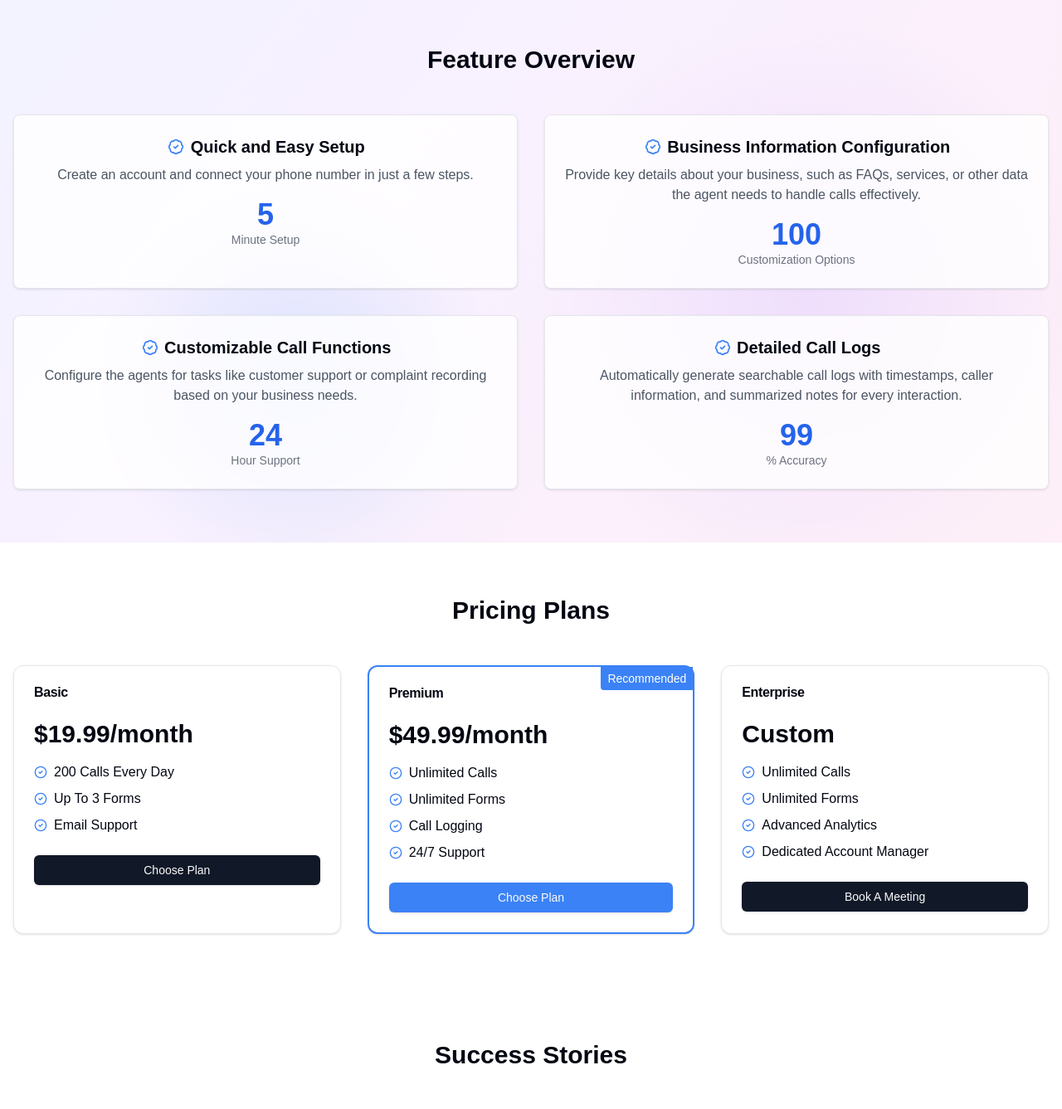
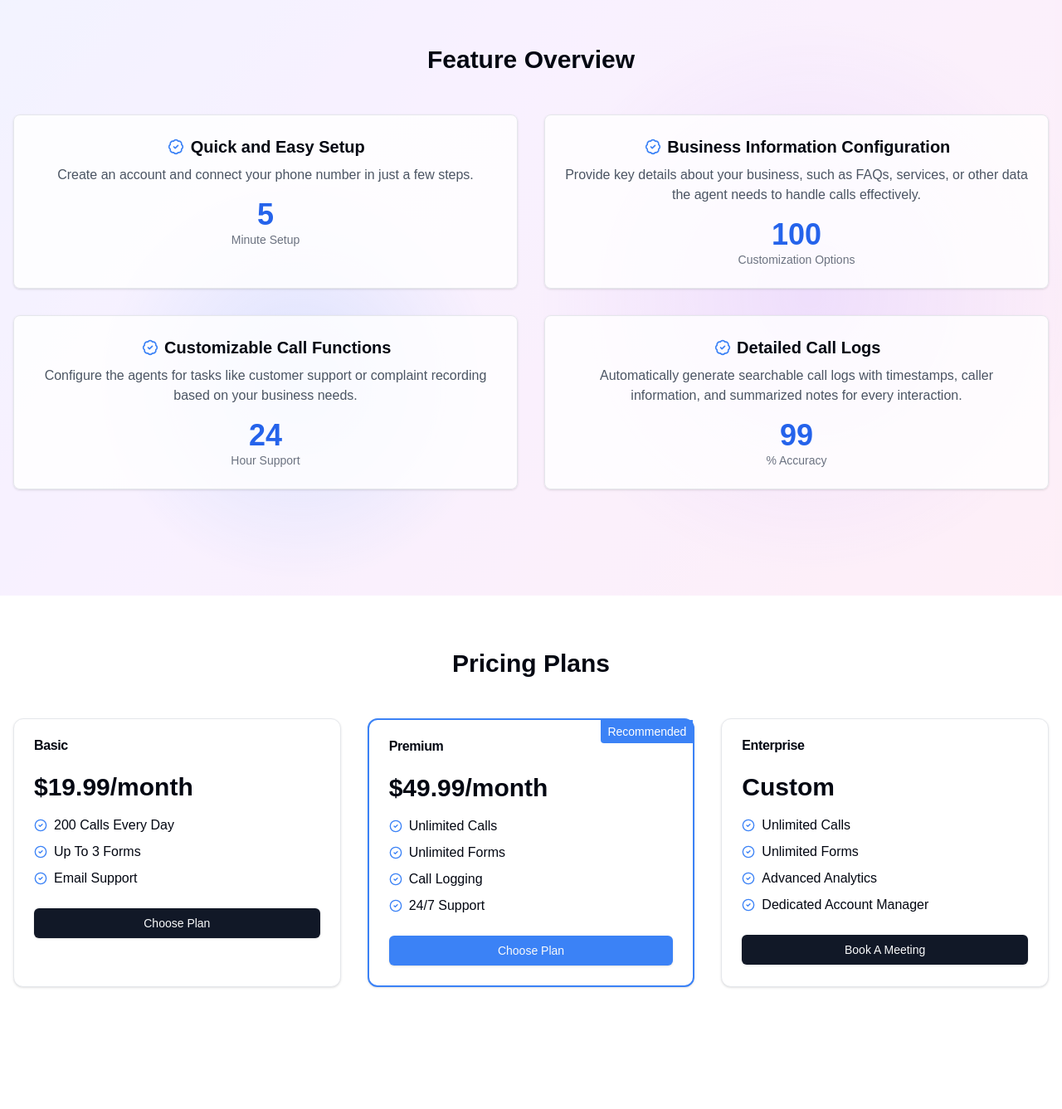
Before and after one commit to hexxt-git/call-center-ai-frontend, a Next.js app: page / in a window 1280 px wide. Shown: the part 810-2147 px from the top of the page at 83% size. Built offline with nearby package versions, Linux system fonts and the light colour scheme.

Commit message:
paddings

```diff
--- a/src/components/FeatureOverview.tsx
+++ b/src/components/FeatureOverview.tsx
@@ -72,7 +72,7 @@ function Counter({ value, label }: { value: number; label: string }) {
 
 export default function FeatureOverview() {
   return (
-    <section className="relative z-30 py-16">
+    <section className="relative z-30 py-16 pb-32">
       <div className="container mx-auto px-4">
         <h2 className="text-3xl font-bold text-center mb-12">
           Feature Overview
--- a/src/components/PricingPlans.tsx
+++ b/src/components/PricingPlans.tsx
@@ -68,7 +68,7 @@ function TiltCard({ children }: { children: React.ReactNode }) {
 
 export default function PricingPlans() {
   return (
-    <section className="relative z-30 py-16 bg-white">
+    <section className="relative z-30 py-16 pb-20 bg-white">
       <div className="container mx-auto px-4">
         <h2 className="text-3xl font-bold text-center mb-12">Pricing Plans</h2>
         <div className="grid md:grid-cols-3 gap-8">
```
